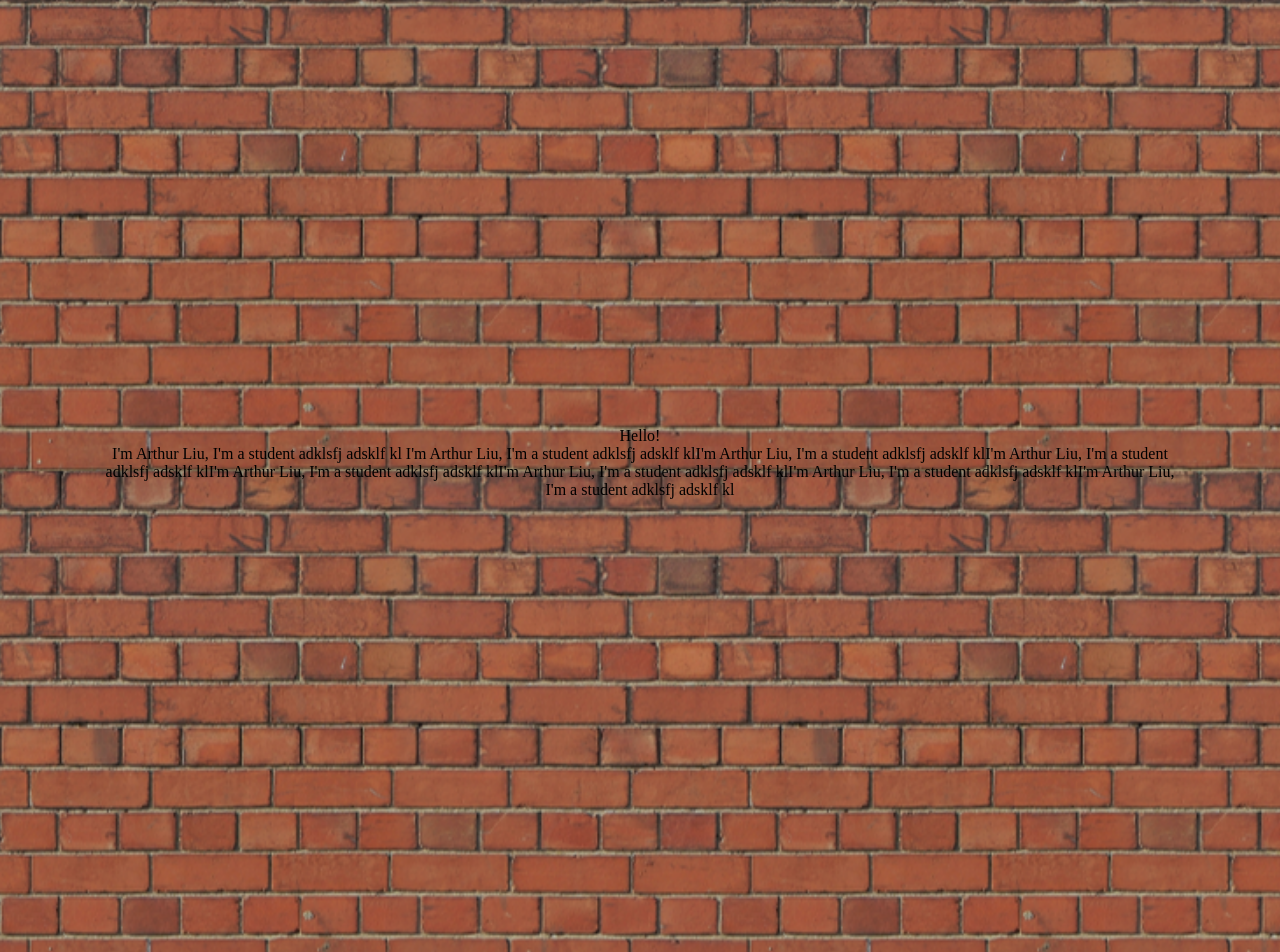
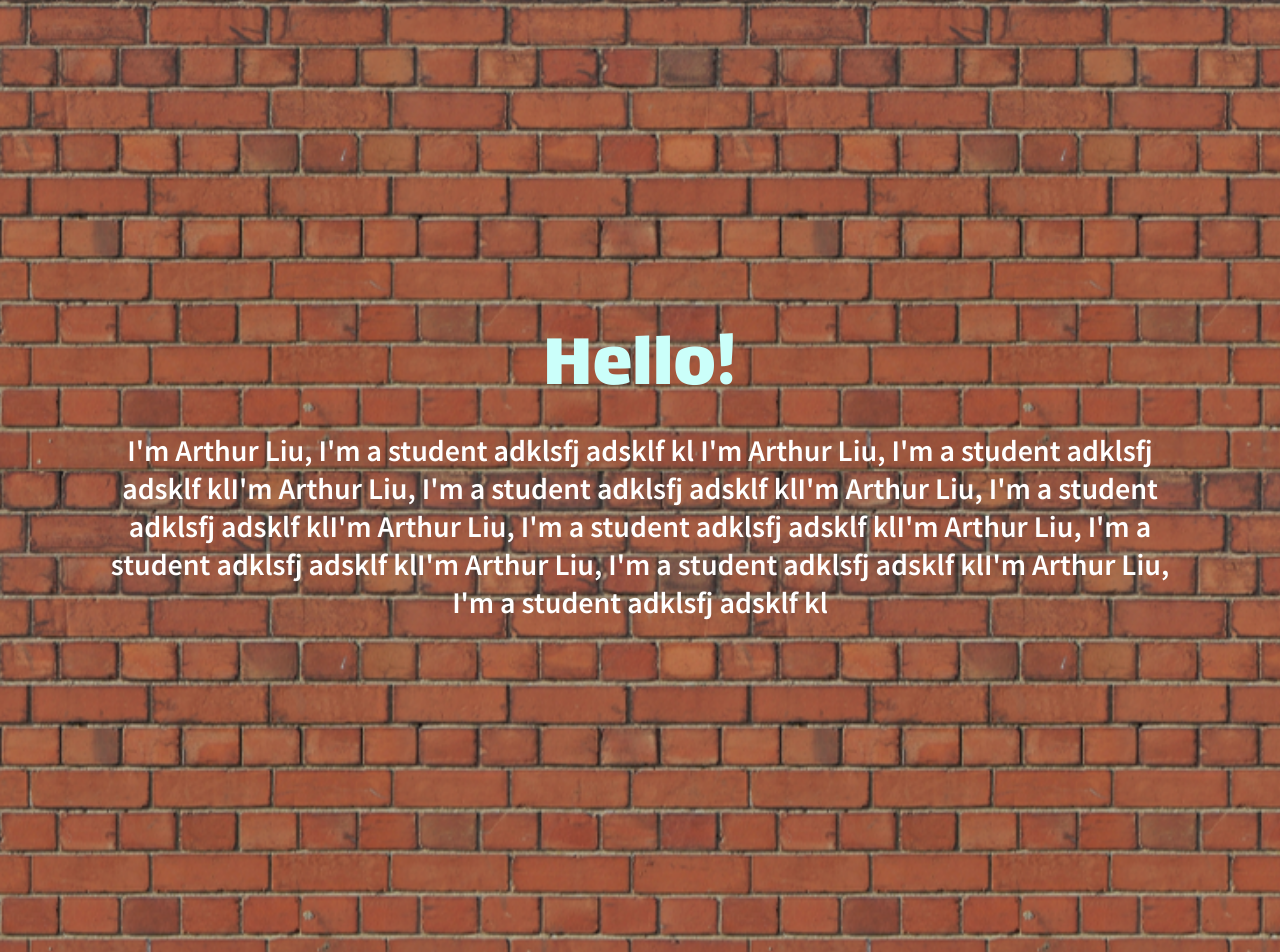
Before and after one commit to arthurjl/arthurjl.github.io, a Jekyll site: the page built from index.html, in a window 1280 px wide. Shown: the part 937-1889 px from the top of the page. Built offline with Jekyll 4.4.1, drawn with Linux system fonts in a browser that asks for light colours.

Commit message:
Favicon & Landing About
Added favicon, modified landing page about styles

```diff
--- a/_includes/head.html
+++ b/_includes/head.html
@@ -10,6 +10,8 @@
     <link href="{{site.baseurl}}/css/header.css" rel="stylesheet" type="text/css">
     <link href="{{site.baseurl}}/css/blogstyles.css" rel="stylesheet" type="text/css">
     <link href="{{site.baseurl}}/css/archiveStyles.css" rel="stylesheet" type="text/css">
+    <!-- favicon  -->
+    <link rel="shortcut icon" type="image/png" href="{{site.baseurl}}/images/favicon.ico"/>
     <!-- fonts -->
     <!-- handwriting for click on pencil -->
     <link href="https://fonts.googleapis.com/css?family=Indie+Flower" rel="stylesheet">
@@ -17,5 +19,7 @@
     <link href="https://fonts.googleapis.com/css?family=Source+Sans+Pro:600" rel="stylesheet">
     <!-- post text -->
     <link href="https://fonts.googleapis.com/css?family=Quattrocento+Sans" rel="stylesheet">
+    <!-- punchy font for landing page-about -->
+    <link href="https://fonts.googleapis.com/css?family=Lalezar" rel="stylesheet">
 
 </head>
--- a/css/PageStyles.css
+++ b/css/PageStyles.css
@@ -76,6 +76,17 @@
 	background-position: 1% 100%;
 }
 
+#aboutMeTitle {
+	font-family: 'Lalezar', cursive;
+	font-size: 80px;
+	color: rgb(203, 255, 250);
+}
+
+#aboutMeText {
+	color: white;
+	font-size: 30px;
+	font-family: 'Source Sans Pro', sans-serif;
+}
 
 
 /* Content CSS */
--- a/index.html
+++ b/index.html
@@ -5,13 +5,12 @@ layout: default
 	<h1 id="nameTitle">Arthur&nbsp;Liu</h1>
     <div class="foreground" id="landingWall"></div>
 	<div class="foreground" id="landingForeground"></div>
-
 </section>
 
 <section class="contentContainer" id="aboutMeBox">
 	<div class="content">
-		<h1>Hello!</h1>
-		<p>
+		<h1 id="aboutMeTitle">Hello!</h1>
+		<p id="aboutMeText">
 			I'm Arthur Liu, I'm a student adklsfj adsklf kl I'm Arthur Liu, I'm a student adklsfj adsklf klI'm Arthur Liu, I'm a student adklsfj adsklf klI'm Arthur Liu, I'm a student adklsfj adsklf klI'm Arthur Liu, I'm a student adklsfj adsklf klI'm Arthur Liu, I'm a student adklsfj adsklf klI'm Arthur Liu, I'm a student adklsfj adsklf klI'm Arthur Liu, I'm a student adklsfj adsklf kl
 		</p>
 	</div>
```
Also changed, not shown: images/favicon.ico (added).
